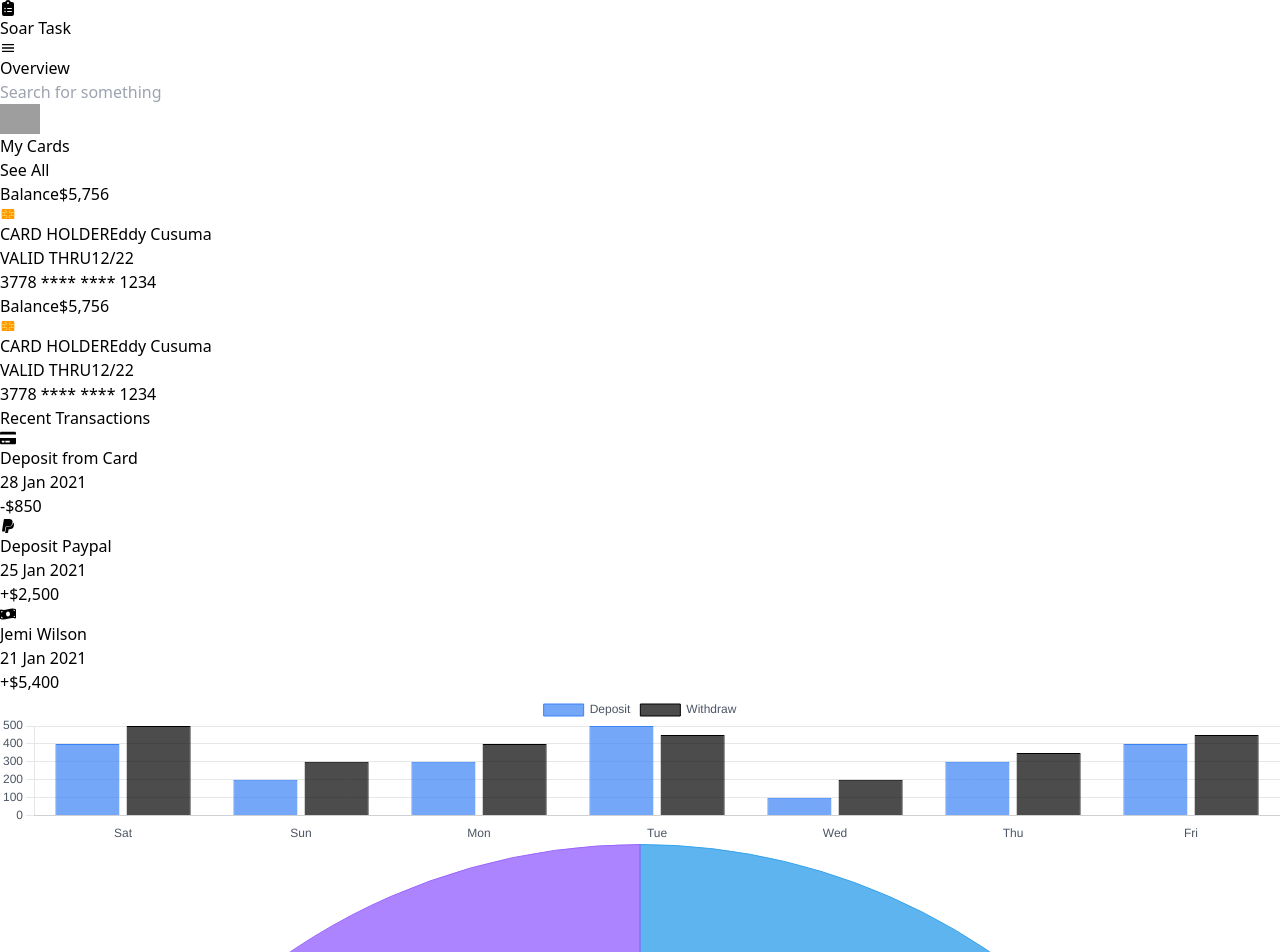
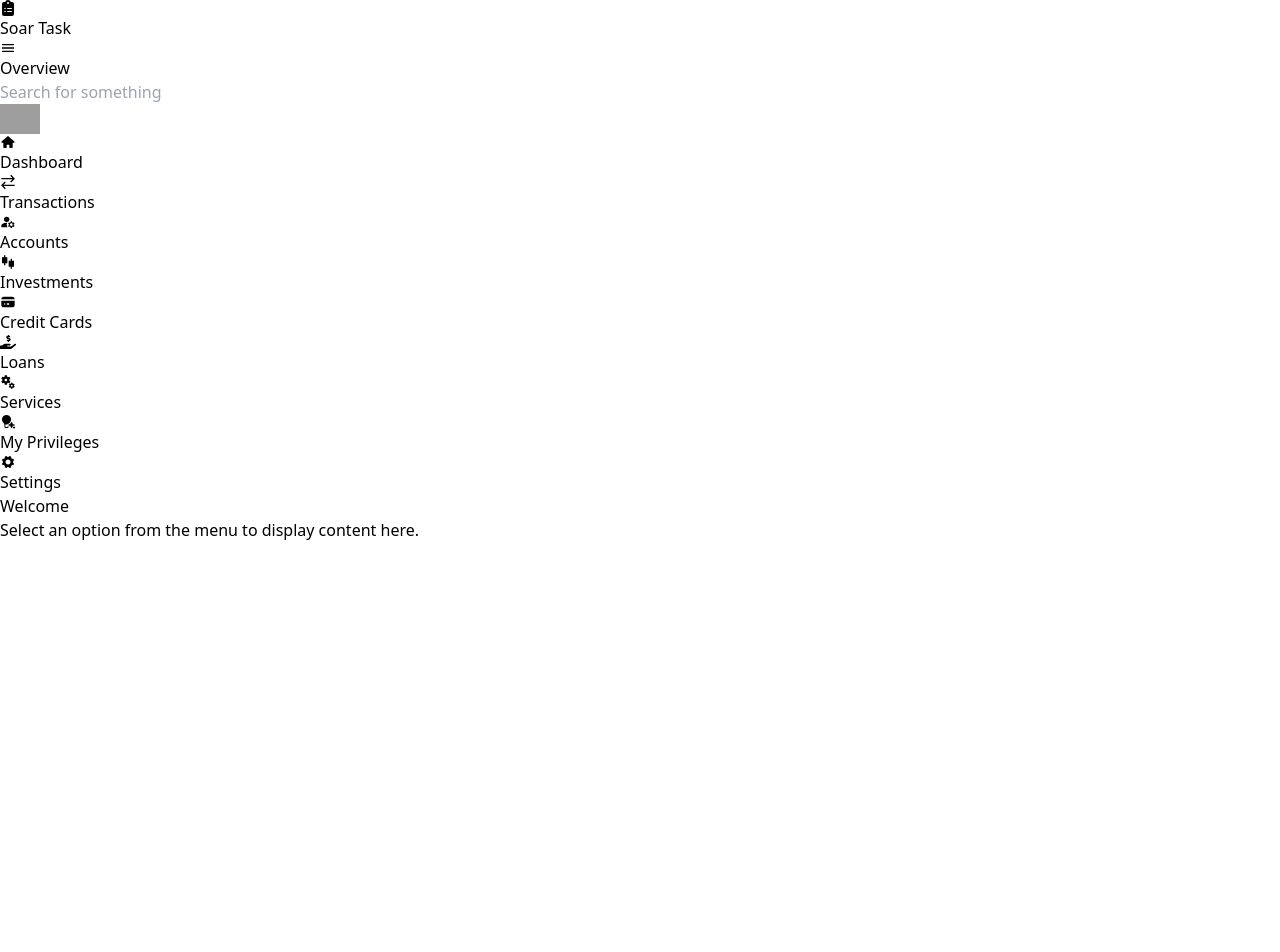
Before and after one commit to Rohandede1825/Soar, a React (Vite) app: page / in a window 1280 px wide. Shown: the top 952 px of the page. After the commit the page ends 800 px from the top, so only its background shows below. Built offline with nearby package versions, Linux system fonts and the light colour scheme; grey boxes are pictures that could not be loaded.

Commit message:
dashboard setting

```diff
--- a/src/App.jsx
+++ b/src/App.jsx
@@ -8,20 +8,25 @@ import Dashboard from './components/dashboard'
 // import WeeklyActivity from './components/chart.jsx'
 import Sidebar from './components/Sidebar.jsx'
 import Navbar from './components/Navbar.jsx'
+import ProfileForm from './components/ProfileForm.jsx'
+
 
 function App() {
 
   return (
     <>
 
-     <Navbar/>
+      <Navbar />
+
+      {/* <Dashboard /> */}
+      {/* <Dashboard /> */}
 
 
-     < Dashboard />
-     {/* <WeeklyActivityChart/> */}
+      <Sidebar />
 
-     <Sidebar/>
-      {/* <WeeklyActivity /> */}
+    {/* if(!Sidebar){
+      <Dashboard />
+    }  */}
 
     </>
   )
--- a/src/components/BalanceHistory.jsx
+++ b/src/components/BalanceHistory.jsx
@@ -33,10 +33,11 @@ const BalanceHistory = () => {
         display: false, // Hide the legend
       },
     },
+    maintainAspectRatio: false, // Allow the chart to adjust height dynamically
   };
 
   return (
-    <div className="w-670px  gap-20">
+    <div className="w-full lg:w-[670px] h-[300px] lg:h-[330px] p-4 bg-gray-100 rounded-lg shadow-md">
       <Line data={data} options={options} />
     </div>
   );
--- a/src/components/Dashboard.jsx
+++ b/src/components/Dashboard.jsx
@@ -2,19 +2,20 @@ import React from "react";
 import { FaCreditCard, FaPaypal, FaMoneyBillWave } from "react-icons/fa";
 import { FcSimCardChip } from "react-icons/fc";
 import WeeklyActivityChart from "./WeeklyActivityChart.jsx";
-// import Piechart from "./PieChart.jsx"
 import PieChart from "./PieChart.jsx";
 import QuickTransferComponent from "./QuickTransferComponent.jsx";
 import BalanceHistory from "./BalanceHistory.jsx";
 
-
 function Dashboard() {
     return (
-        <div className="relative bg-gray-100 top-[125px] lg:left-[290px] lg:w-[1120px] w-full h-auto p-6 rounded-lg shadow-lg ">
+        <div
+            className="relative bg-gray-100 top-[125px] left-[200] p-6 rounded-lg shadow-lg scroll"
+            style={{ width: "1200px", height: "auto", gap: "30px" }}
+        >
             {/* Dashboard Sections */}
             <div className="grid grid-cols-1 lg:grid-cols-3 gap-[30px]">
                 {/* My Cards Section */}
-                <div className="lg:col-span-2 opacity-100"> {/* You can adjust opacity here */}
+                <div className="lg:col-span-2">
                     <div className="flex justify-between items-center mb-6">
                         <h2 className="text-lg font-bold text-gray-800">My Cards</h2>
                         <a className="text-blue-500" href="#">
@@ -23,9 +24,8 @@ function Dashboard() {
                     </div>
 
                     <div className="flex flex-col lg:flex-row gap-4">
-
                         {/* Card 1 */}
-                        <div className="bg-gradient-to-r from-gray-700 to-gray-900 p-7 rounded-2xl text-white w-[360px] max-w-[360px] h-[235px] opacity-100"> {/* You can adjust opacity here */}
+                        <div className="bg-gradient-to-r from-gray-700 to-gray-900 p-7 rounded-2xl text-white w-full max-w-[360px] h-[235px]">
                             <div className="flex justify-between">
                                 <div>
                                     <span className="block text-sm">Balance</span>
@@ -47,7 +47,7 @@ function Dashboard() {
                         </div>
 
                         {/* Card 2 */}
-                        <div className="bg-white p-7 rounded-2xl w-full max-w-[360px] h-[235px] shadow opacity-100"> {/* You can adjust opacity here */}
+                        <div className="bg-white p-7 rounded-2xl w-full max-w-[360px] h-[235px] shadow">
                             <div className="flex justify-between">
                                 <div>
                                     <span className="block text-sm">Balance</span>
@@ -72,9 +72,10 @@ function Dashboard() {
 
                 {/* Recent Transactions */}
                 <div>
-                    <h2 className="text-lg font-bold flex mb-6">Recent Transactions</h2>
-                    <div className="bg-white  w-[360px] h-[235px] p-4 rounded-lg shadow  justify-between overflow-hidden mt-4 ">
-                        {[{
+                    <h2 className="text-lg font-bold mb-6">Recent Transactions</h2>
+                    <div className="bg-white p-4 rounded-lg shadow h-auto w-96">
+                        {[
+                            {
                                 icon: <FaCreditCard className="text-yellow-500" />,
                                 label: "Deposit from Card",
                                 amount: "-$850",
@@ -91,11 +92,11 @@ function Dashboard() {
                                 label: "Jemi Wilson",
                                 amount: "+$5,400",
                                 date: "21 Jan 2021",
-                        }
+                            },
                         ].map((txn, index) => (
                             <div
                                 key={index}
-                                className="flex items-center bg-gray-50 p-2 rounded-lg shadow-sm justify-center mb-2"
+                                className="flex items-center bg-gray-50 p-2 rounded-lg shadow-sm mb-2"
                             >
                                 <div className="bg-gray-100 p-3 rounded-full">{txn.icon}</div>
                                 <div className="ml-4">
@@ -103,7 +104,8 @@ function Dashboard() {
                                     <p className="text-gray-500 text-sm">{txn.date}</p>
                                 </div>
                                 <div
-                                    className={`ml-auto font-bold ${txn.amount.startsWith("+")
+                                    className={`ml-auto font-bold ${
+                                        txn.amount.startsWith("+")
                                             ? "text-green-500"
                                             : "text-red-500"
                                     }`}
@@ -116,39 +118,36 @@ function Dashboard() {
                 </div>
 
                 {/* Weekly Activity Chart */}
-                <div
-                    className=" w-96 md:96 lg:w-[730px] h-[367px] gap-[18px] bg-gray-200 rounded-lg"
-                    style={{ display: "flex", flexDirection: "column" }} >
-                    <  WeeklyActivityChart />
-                </div>
-
-
-                <div
-                    className="w-635px h-auto"
-                    style={{ display: "flex" }}
-                >
-                </div>
-                <PieChart />
-
-                <div class=" gap-[10px] bg-gray-100 rounded-lg">
-                <h2 className="text-2xl font-semibold mt-10 mb-10 ">Quick Transfer</h2>
-                        <div>
-                    <QuickTransferComponent />
-                        </div>
-
-                </div>
-
-                <div>
-
-                    <div className="text-2xl font-semibold mt-3">Balance History</div>
-                    <div className="  lg:w-[650px] h-[330px] gap-[18px] bg-gray-200 rounded-lg">
-                        <div>
-                            <BalanceHistory />
-                        </div>
-                        {/* Your content here */}
+                <div className="lg:col-span-2">
+                    <h2 className="text-lg font-bold mb-6">Weekly Activity</h2>
+                    <div className="bg-gray-200 p-6 rounded-lg shadow">
+                        <WeeklyActivityChart />
                     </div>
                 </div>
 
+                {/* Expense Statistics */}
+                <div>
+                    <h2 className="text-lg font-bold mb-6">Expense Statistics</h2>
+                    <div className="bg-white p-6 rounded-lg shadow">
+                        <PieChart />
+                    </div>
+                </div>
+
+                {/* Quick Transfer */}
+                <div>
+                    <h2 className="text-lg font-bold mb-6">Quick Transfer</h2>
+                    <div className="bg-gray-100 p-6 rounded-lg shadow">
+                        <QuickTransferComponent />
+                    </div>
+                </div>
+
+                {/* Balance History */}
+                <div className="lg:col-span-2">
+                    <h2 className="text-lg font-bold mb-6">Balance History</h2>
+                    <div className="bg-gray-200 p-6 rounded-lg shadow">
+                        <BalanceHistory />
+                    </div>
+                </div>
             </div>
         </div>
     );
--- a/src/components/QuickTransferComponent.jsx
+++ b/src/components/QuickTransferComponent.jsx
@@ -15,10 +15,10 @@ const QuickTransferComponent = () => {
     };
 
     return (
-        <div className='bg-gray-100 gap-[18px]   lg:w-720] h-[360px] rounded-lg'>
+        <div className='bg-gray-100  rounded-lg'>
 
 
-            <div className=" bg-white rounded-lg p-5 mr-3  ">
+            <div className=" bg-white rounded-lg p-5   ">
 
                 <div className="flex items-center mb-4 ">
 
--- a/src/components/Sidebar.jsx
+++ b/src/components/Sidebar.jsx
@@ -8,31 +8,36 @@ import { FaHandHoldingUsd } from "react-icons/fa";
 import { VscLightbulbSparkle } from "react-icons/vsc";
 import { IoIosSettings } from "react-icons/io";
 import ProfileForm from './ProfileForm'; // Import your ProfileForm component
+import Dashboard from './dashboard';
+
 
 const Sidebar = () => {
-  const [currentComponent, setCurrentComponent] = useState(ProfileForm); // State to manage the current component
+  const [currentComponent, setCurrentComponent] = useState(); // State to manage the current component
 
   const handleSettingsClick = () => {
-    setCurrentComponent(<ProfileForm />); // Set the ProfileForm component when "Settings" is clicked
+    setCurrentComponent(<ProfileForm/>); // Set the ProfileForm component when "Settings" is clicked
   };
 
   return (
-    <div className="flex">
+    <div className="  hidden md:flex md:flex-row md:h-screen md:overflow-hidden">
       {/* Sidebar */}
       <div
-        className="menuOption bg-white w-[240px] h-[100vh] p-6 shadow-md mt-20 fixed top-0 left-0"
+        className="menuOption bg-white w-[240px] h-[100vh] p-6 shadow-md mt-20 fixed top-0 left-0 hidden md:block"
       >
         <nav>
-          <ul className="md:text-xl md:space-y-5 text-2xl space-y-6">
+          <ul className="md:text-xl  text-2xl  font-semibold">
             {[
-              { icon: <TiHome />, label: "Dashboard", onClick: () => setCurrentComponent(null) },
+              {
+                 icon: <TiHome />,
+                 label: "Dashboard",
+                 onClick: () => setCurrentComponent(<Dashboard/>) },
               { icon: <GrTransaction />, label: "Transactions", onClick: () => setCurrentComponent(null) },
               { icon: <MdManageAccounts />, label: "Accounts", onClick: () => setCurrentComponent(null) },
               { icon: <RiStockFill />, label: "Investments", onClick: () => setCurrentComponent(null) },
               { icon: <TbCreditCardFilled />, label: "Credit Cards", onClick: () => setCurrentComponent(null) },
               { icon: <FaHandHoldingUsd />, label: "Loans", onClick: () => setCurrentComponent(null) },
               { icon: <MdMiscellaneousServices />, label: "Services", onClick: () => setCurrentComponent(null) },
-              { icon: <VscLightbulbSparkle />, label: "My Privileges", onClick: () => setCurrentComponent(<ProfileForm/>) },
+              { icon: <VscLightbulbSparkle />, label: "My Privileges", onClick: () => setCurrentComponent(null) },
               {
                 icon: <IoIosSettings />,
                 label: "Settings",
```
Lines whose indentation alone changed are shown as unchanged.
